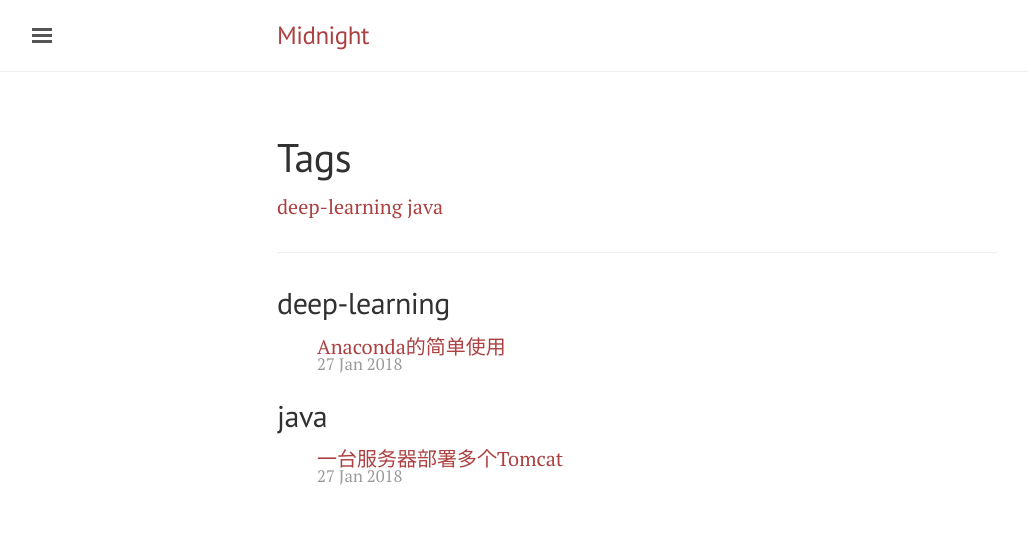
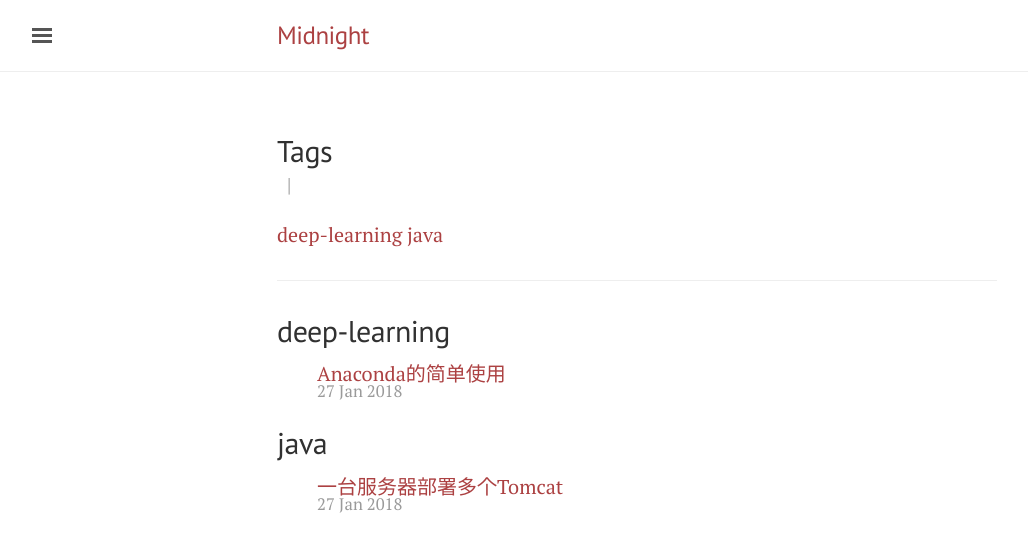
Before and after one commit to midnight2104/midnight2104.github.io, a Jekyll site: the page built from tag/tags.html, in a window 1280 px wide. Shown: the top 552 px of the page, without its empty margins (3-1031 px from the left). Built offline with Jekyll 4.4.1, drawn with Linux system fonts in a browser that asks for light colours.

Commit message:
Update page.html

```diff
--- a/_layouts/page.html
+++ b/_layouts/page.html
@@ -3,6 +3,15 @@ layout: default
 ---
 
 <div class="page">
-  <h1 class="page-title">{{ page.title }}</h1>
+  <h2 class="page-title">{{ page.title }}</h2>
+  <span class="post-date">{{ post.date | date_to_string }} &nbsp;     | &nbsp;
+    {% if post.tags %}
+    {% for tag in post.tags %}
+    <a href="{{ site.baseurl }}/tag/tags/#{{ tag | slugify }}" class="post-tag">{{ tag }}</a>&nbsp;     | &nbsp;
+    {% endfor %}
+    {% endif %}
+
+    </span>
+
   {{ content }}
 </div>
```
